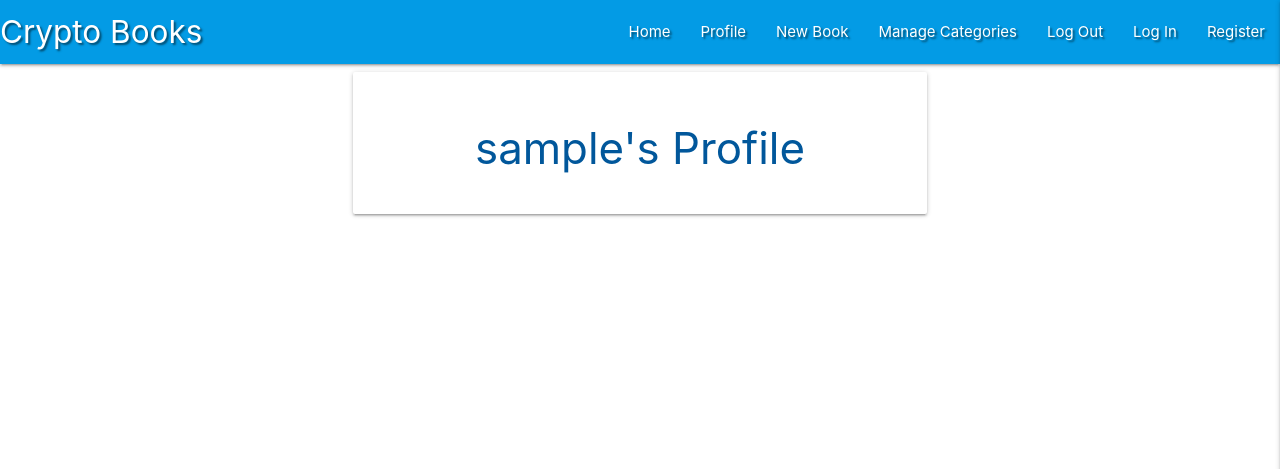
After one commit to tindyc/milestoneproject3, a Flask app: page /profile/1 in a window 1280 px wide. The commit adds this page. Shown: the top 469 px of the page. Run offline with Flask 2, Linux system fonts and the light colour scheme; the visitor is signed in with stand-in values (Sample User, id 1); a database or web service that is not in the repository returns one stand-in record (values such as "Sample title"); some libraries are stand-ins or nearby versions.

Commit message:
Add Session User Profile

```diff
--- a/app.py
+++ b/app.py
@@ -74,6 +74,14 @@ def login():
     return render_template("login.html")
 
 
+@app.route("/profile/<username>", methods=["GET", "POST"])
+def profile(username):
+    # grab the session user's username from db
+    username = mongo.db.users.find_one(
+        {"username": session["user"]})["username"]
+    return render_template("profile.html", username=username)
+
+
 if __name__ == "__main__":
     app.run(host=os.environ.get("IP"),
             port=int(os.environ.get("PORT")),
--- a/templates/base.html
+++ b/templates/base.html
@@ -25,7 +25,7 @@
                 <a href="#" data-target="mobile-demo" class="sidenav-trigger right"><i class="fas fa-bars"></i></a>
                 <ul class="right hide-on-med-and-down">
                     <li><a href="{{ url_for('get_books') }}">Home</a></li>
-                    <li><a href="#">Profile</a></li>
+                    <li><a href="{{ url_for('profile', username=session['user']) }}">Profile</a></li>
                     <li><a href="#">New Book</a></li>
                     <li><a href="#">Manage Categories</a></li>
                     <li><a href="#">Log Out</a></li>
@@ -41,7 +41,7 @@
                 <h4 class="center-align light-blue-text text-darken 4">Crypto Books</h4>
             </li>
             <li><a href="{{ url_for('get_books') }}">Home</a></li>
-            <li><a href="#">Profile</a></li>
+            <li><a href="{{ url_for('profile', username=session['user']) }}">Profile</a></li>
             <li><a href="#">New Book</a></li>
             <li><a href="#">Manage Categories</a></li>
             <li><a href="#">Log Out</a></li>
--- /dev/null
+++ b/templates/profile.html
@@ -0,0 +1,14 @@
+{% extends "base.html" %}
+{% block content %}
+
+<div class="row">
+    <div class="col s12 m8 offset-m2">
+        <div class="card-panel">
+            <h3 class="center-align light-blue-text text-darken-4">
+                {{ username }}'s Profile
+            </h3>
+        </div>
+    </div>
+</div>
+
+{% endblock %}
```
